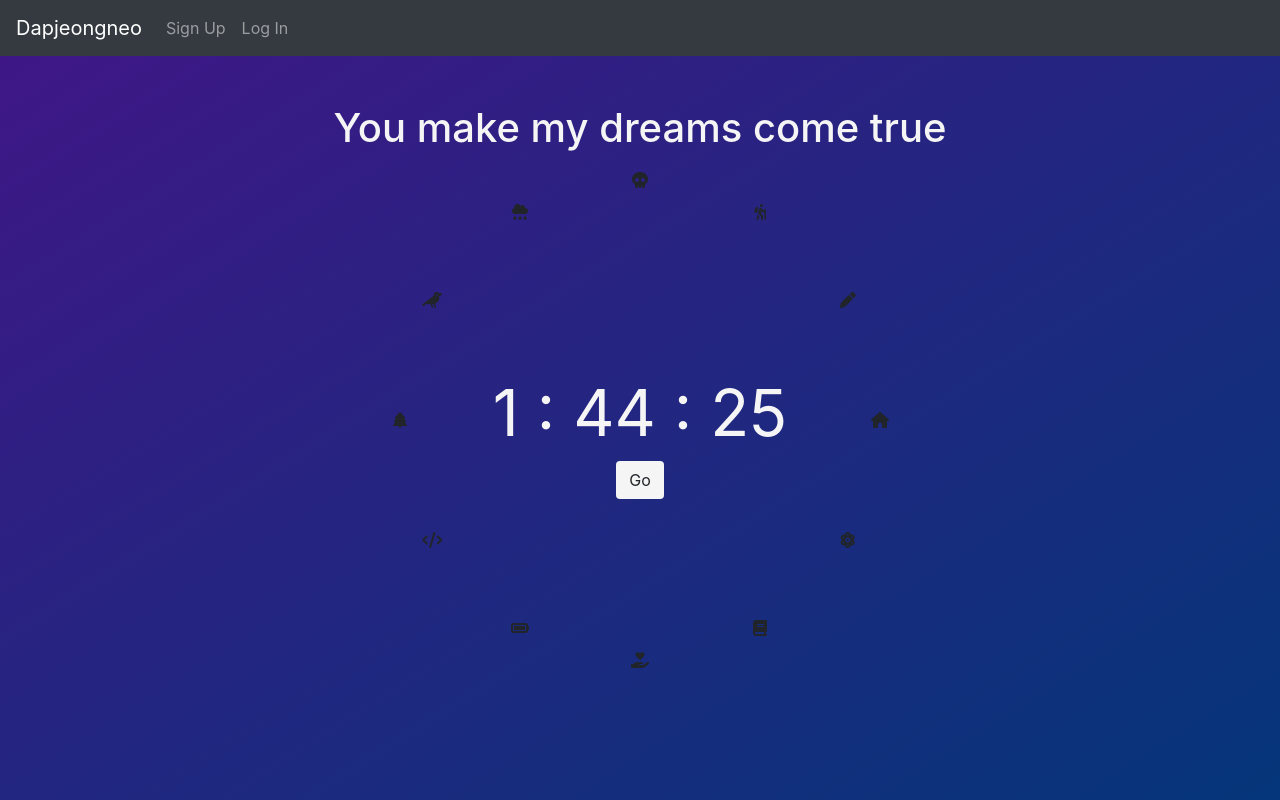
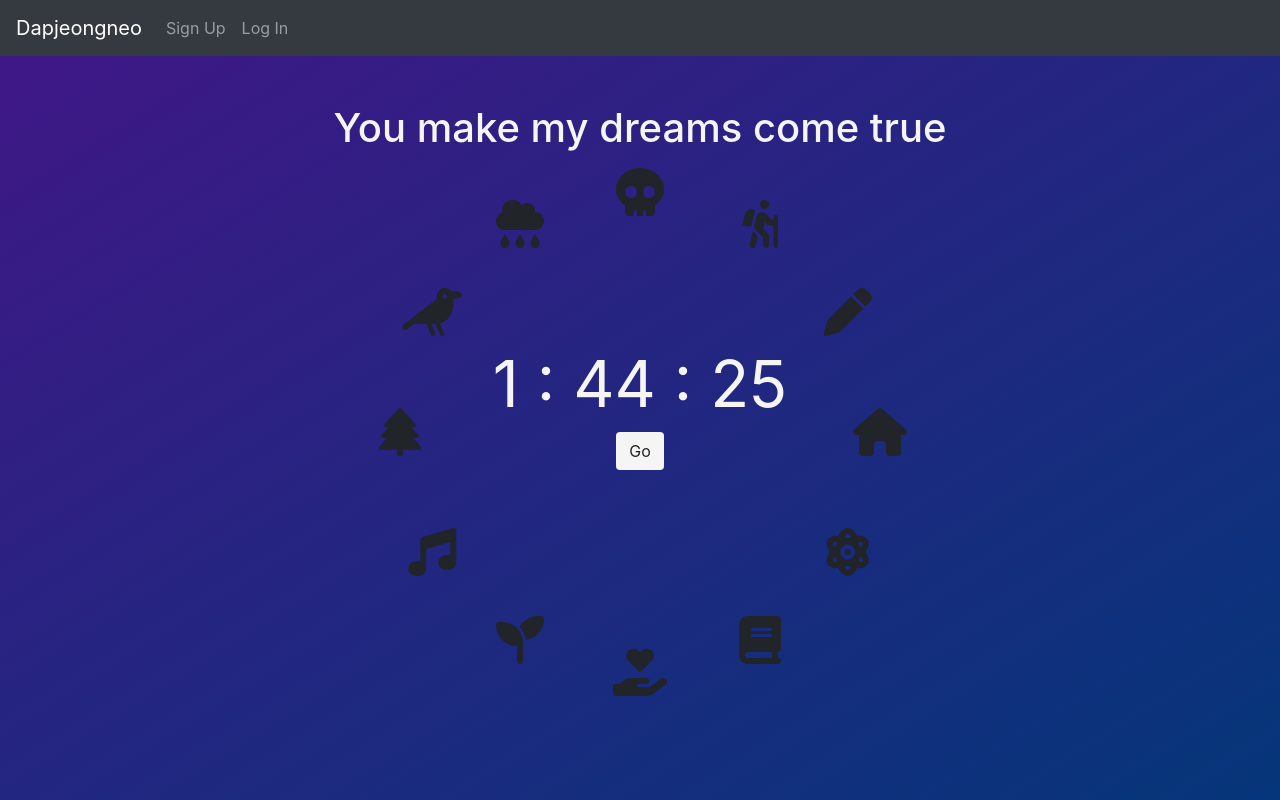
Before and after one commit to aloha45/dapjeongneo, a Django app: page /dreamboards/create in a window 1280 px wide. Run offline with Django 3.2, Linux system fonts and the light colour scheme; some libraries are stand-ins or nearby versions.

Commit message:
turn icons to buttons

```diff
--- a/main_app/static/css/style.css
+++ b/main_app/static/css/style.css
@@ -1,6 +1,6 @@
 body {
+    height: 100vh;
     background-image: linear-gradient(to bottom right, #411687, #05367a);
-    min-height: 100vh;
     background-repeat: no-repeat;
   }
 
@@ -35,15 +35,12 @@ h1 {
       font-size: 64px
   }
 
-/* #newDream {
-      text-align: center
-  } */
 
 .circle-container {
     position: relative;
     width: 30em;
     height: 30em;
-    padding: 2.8em;
+    padding: 1em;
     /*2.8em = 2em*1.4 (2em = half the width of a link with img, 1.4 = sqrt(2))*/
     /* border: dashed 1px; */
     border-radius: 50%;
--- a/main_app/templates/main_app/dreamboard_form.html
+++ b/main_app/templates/main_app/dreamboard_form.html
@@ -12,52 +12,52 @@
 <form method="post" action="">
     {% csrf_token %}
             <label>
-                <i class='fa fa-home' id='deg0' aria-hidden='true'></i>
                 <input hidden type="checkbox" id='deg0' name="one">
+                <i class='fas fa-home fa-3x' id='deg0' aria-hidden='true'></i>
             </label>
             <label>
                 <input hidden type="checkbox" id='deg30' name="two">
-                <i class="fas fa-atom" id='deg30' aria-hidden="true"></i>
+                <i class="fas fa-atom fa-3x" id='deg30' aria-hidden="true"></i>
             </label>
             <label>
                 <input hidden type="checkbox" id='deg60' name="three">
-                <i class="fas fa-book" id='deg60' aria-hidden="true"></i>
+                <i class="fas fa-book fa-3x" id='deg60' aria-hidden="true"></i>
             </label>
             <label>
                 <input hidden type="checkbox" id='deg90' name="four">
-                <i class="fas fa-hand-holding-heart" id='deg90'></i>
+                <i class="fas fa-hand-holding-heart fa-3x" id='deg90'></i>
             </label>
             <label>
                 <input hidden type="checkbox" id='deg120' name="five">
-                <i class="fa fa-battery-full" id='deg120' aria-hidden="true"></i>
+                <i class="fas fa-seedling fa-3x" id='deg120' aria-hidden="true"></i>
             </label>
             <label>
                 <input hidden type="checkbox" id='deg150' name="six">
-                    <i class="fa fa-code" id='deg150' aria-hidden="true"></i>
+                    <i class="fas fa-music fa-3x" id='deg150' aria-hidden="true"></i>
             </label>
             <label>
                 <input hidden type="checkbox" id='deg180' name="seven">
-                <i class="fas fa-tree" id='deg180' aria-hidden='true'></i>
+                <i class="fas fa-tree fa-3x" id='deg180' aria-hidden='true'></i>
             </label>
             <label>
                 <input hidden type="checkbox" id='deg210' name="eight">
-                <i class="fas fa-crow" id='deg210' aria-hidden='true'></i>
+                <i class="fas fa-crow fa-3x" id='deg210' aria-hidden='true'></i>
             </label>
             <label>
                 <input hidden type="checkbox" id='deg240' name="nine">
-                <i class="fas fa-cloud-rain" id='deg240' aria-hidden='true'></i>
+                <i class="fas fa-cloud-rain fa-3x" id='deg240' aria-hidden='true'></i>
             </label>
             <label>
                 <input hidden type="checkbox" id='deg270' name="ten">
-                <i class="fas fa-skull" id='deg270' aria-hidden='true'></i>
+                <i class="fas fa-skull fa-3x" id='deg270' aria-hidden='true'></i>
             </label>
             <label>
                 <input hidden type="checkbox" id='deg300' name="eleven">
-                <i class="fas fa-hiking" id='deg300' aria-hidden='true'></i>
+                <i class="fas fa-hiking fa-3x" id='deg300' aria-hidden='true'></i>
             </label>
             <label>
                 <input hidden type="checkbox" id='deg330' name="twelve">
-                <i class="fas fa-pen" id='deg330' aria-hidden='true'></i>
+                <i class="fas fa-pen fa-3x" id='deg330' aria-hidden='true'></i>
             </label>
         <input type="submit" id='deg360' class="btn" value="Go">
     </form>
```
Also changed, not shown: other parts of main_app/static/css/style.css (+17 -12 lines).
